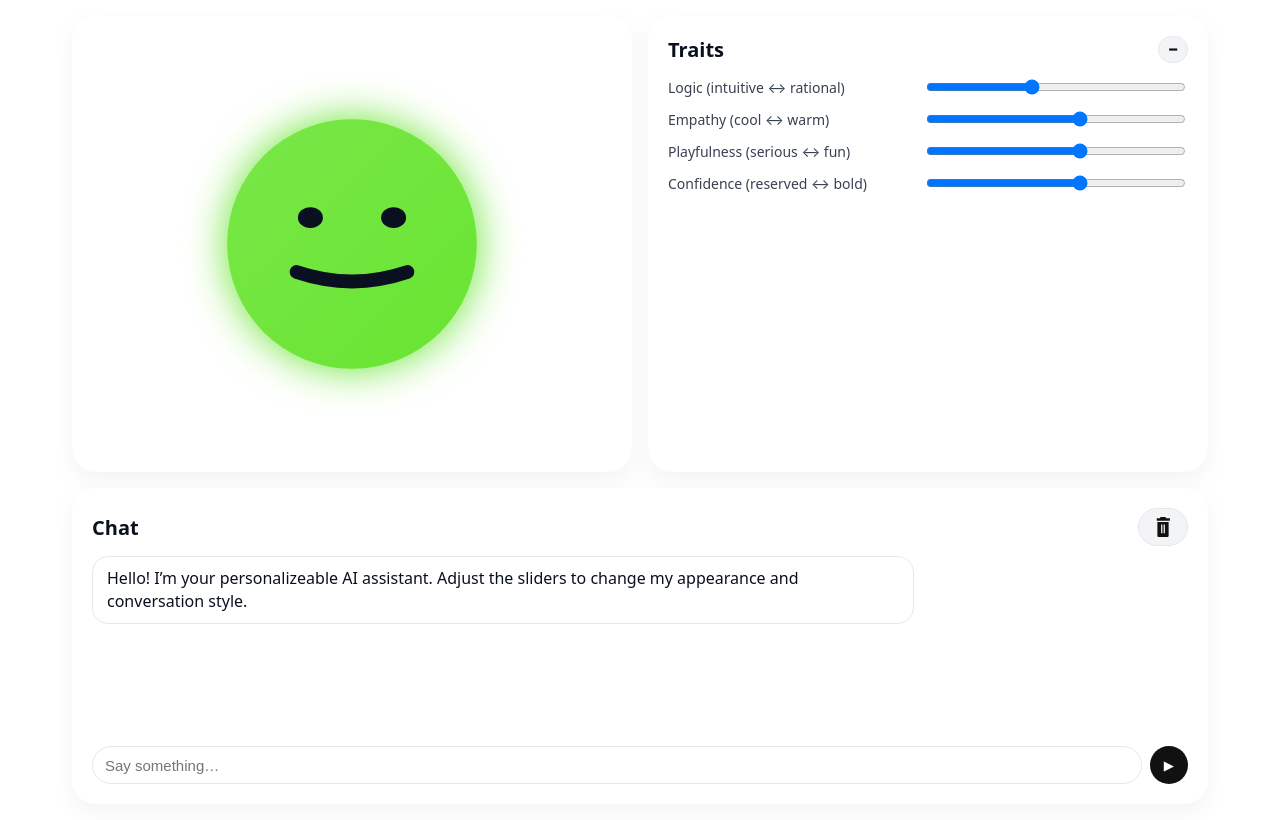
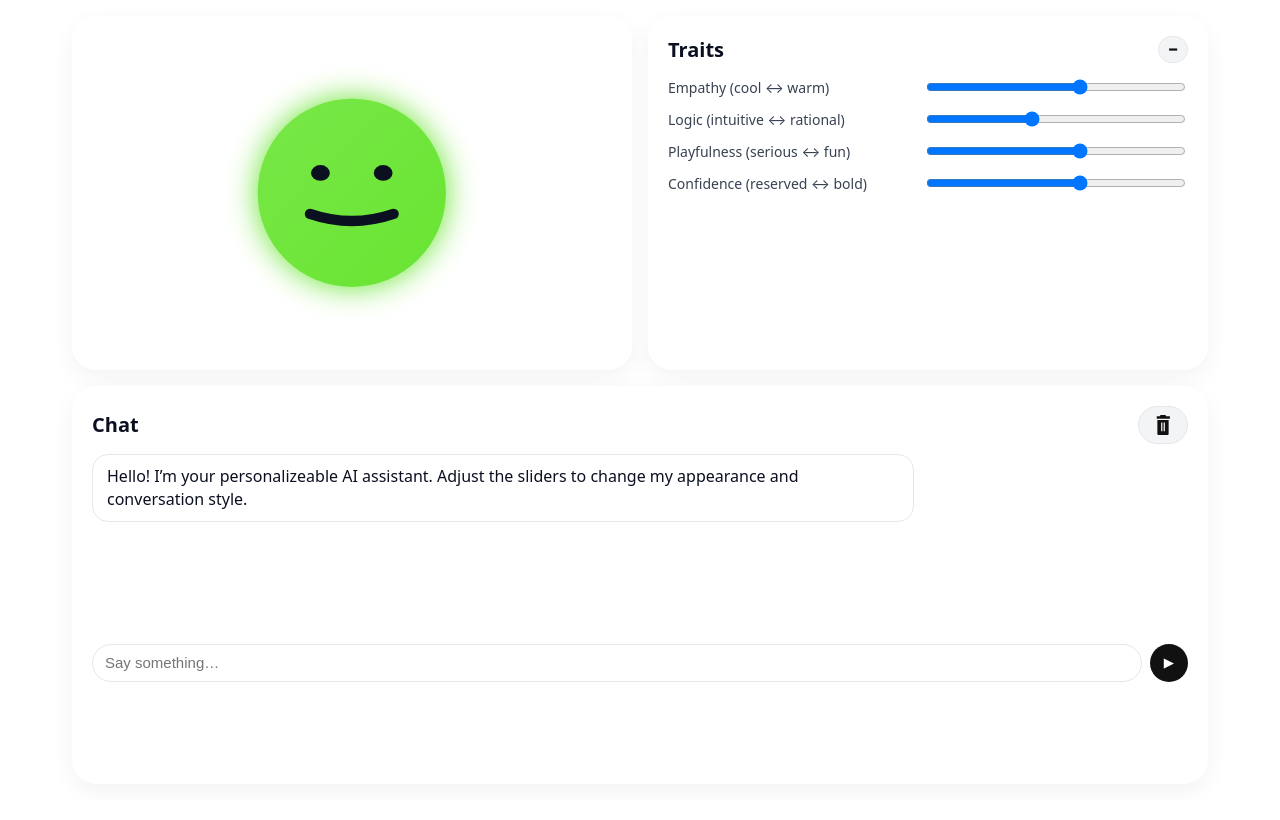
Before and after one commit to maxvi11e/glow-toy, a plain HTML site: page index.html in a window 1280 px wide. Drawn offline with Linux system fonts and the light colour scheme.

Commit message:
size change

```diff
--- a/index.html
+++ b/index.html
@@ -32,9 +32,9 @@
     .hidden{display:none}
 
     /* Avatar */
-    .avatarCard{max-width:560px; width:100%}
+    .avatarCard{max-width:392px; width:100%} /* 30% smaller */
     .avatarWrap{display:flex; flex-direction:column; align-items:center; user-select:none; width:100%}
-  .avatarWrap svg{width:64%; height:auto; max-width:448px; display:block; margin-left:auto; margin-right:auto;}
+  .avatarWrap svg{width:44.8%; height:auto; max-width:313.6px; display:block; margin-left:auto; margin-right:auto;} /* 30% smaller */
 
     /* Traits (match avatar width on desktop) */
     .traitsCard{max-width:560px; width:100%}
@@ -146,13 +146,13 @@
         <button id="minimizeTraits" class="btn sec tiny" title="Minimize">━</button>
       </div>
       <div id="traitsContent">
+                <div class="row">
+          <div class="label">Empathy (cool ↔ warm)</div>
+          <input id="empathy" class="slider" type="range" min="0" max="5" step="1">
+        </div>
         <div class="row">
           <div class="label">Logic (intuitive ↔ rational)</div>
           <input id="logic" class="slider" type="range" min="0" max="5" step="1">
-        </div>
-        <div class="row">
-          <div class="label">Empathy (cool ↔ warm)</div>
-          <input id="empathy" class="slider" type="range" min="0" max="5" step="1">
         </div>
         <div class="row">
           <div class="label">Playfulness (serious ↔ fun)</div>
```
